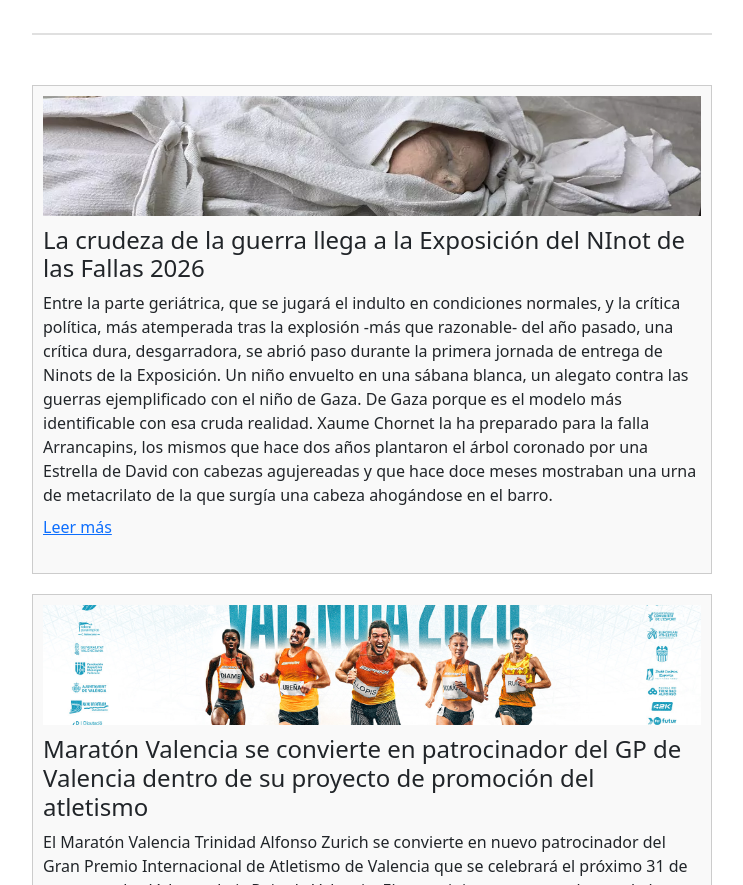
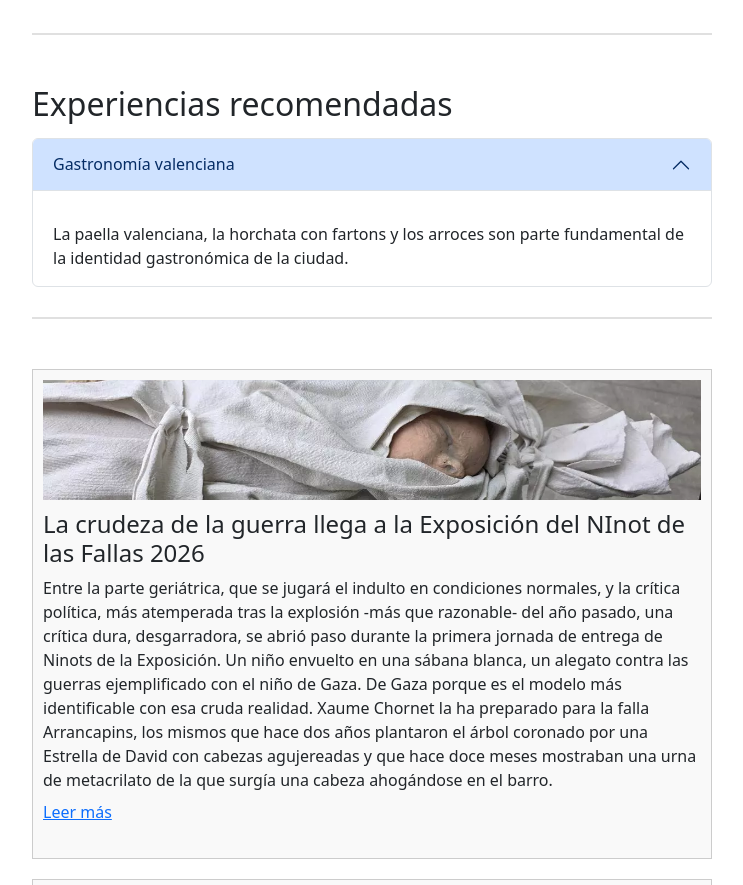
Before and after one commit to raulvazquez007/2526_ASIX1_0373_AE5_Raul_Vazquez, a plain HTML site: page index.html in a window 1280 px wide. Shown: the part 2143-3028 px from the top of the page, without its empty margins (228-971 px from the left). Drawn offline with nearby package versions, Linux system fonts and the light colour scheme.

Commit message:
Ultimos cambios

```diff
--- a/index.html
+++ b/index.html
@@ -108,6 +108,29 @@
         referrerpolicy="no-referrer-when-downgrade">
     </iframe>
 </section>
+<!-- BLOQUE INNOVADOR: ACORDEÓN DE BOOTSTRAP -->
+<section id="extra">
+    <h2>Experiencias recomendadas</h2>
+
+    <div class="accordion" id="accordionValencia">
+
+        <div class="accordion-item">
+            <h2 class="accordion-header">
+                <button class="accordion-button" type="button"
+                        data-bs-toggle="collapse"
+                        data-bs-target="#exp1">
+                    Gastronomía valenciana
+                </button>
+            </h2>
+            <div id="exp1" class="accordion-collapse collapse show"
+                 data-bs-parent="#accordionValencia">
+                <div class="accordion-body">
+                    La paella valenciana, la horchata con fartons y los arroces
+                    son parte fundamental de la identidad gastronómica de la ciudad.
+                </div>
+            </div>
+        </div>
+</section>
 
 <!-- COLUMNA 3: NOTICIAS -->
   <!-- Se usa <aside> porque es contenido complementario al principal -->
```
